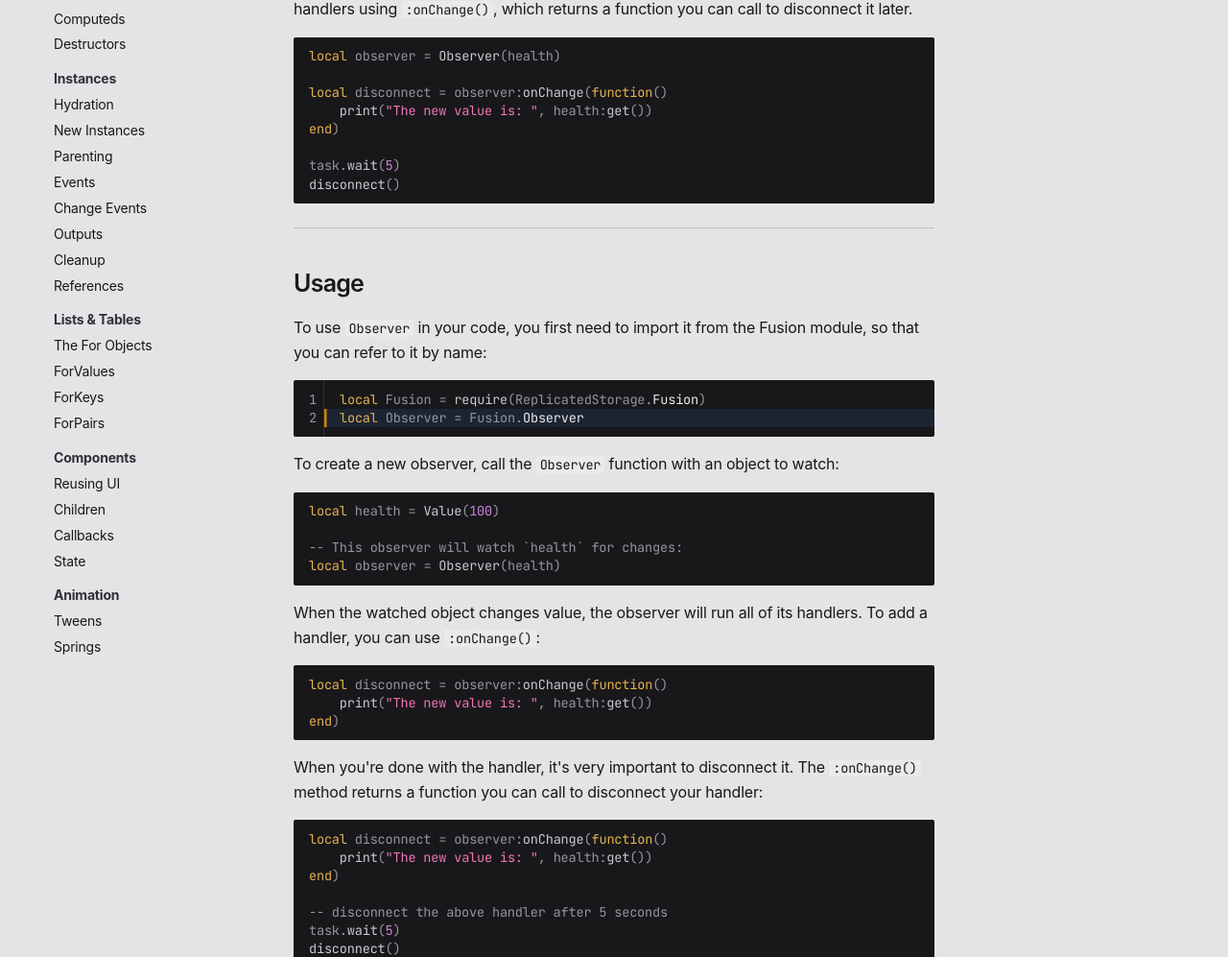
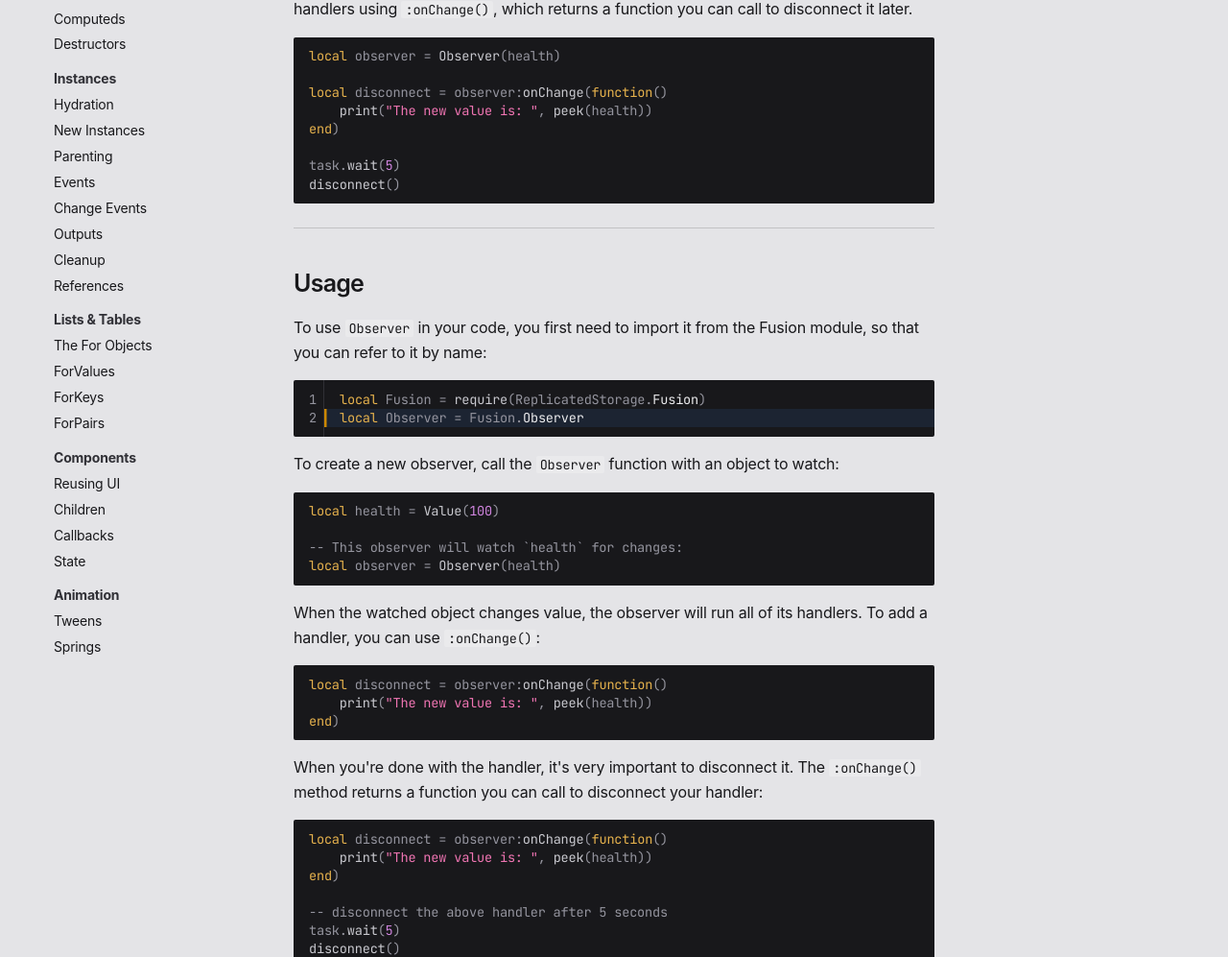
Before and after one commit to dphfox/Fusion, an MkDocs documentation site: the page built from docs/tutorials/fundamentals/observers.md, in a window 1280 px wide and 1400 px high. Shown: the part 256-1253 px from the top of the window at 96% size. Built offline with MkDocs 1.6.1 and Material for MkDocs 9.7.7, drawn with Linux system fonts in a browser that asks for light colours; some web fonts are replaced; comment, search, counter and statistics services are not loaded; the version menu is left out; some of the changed text lies outside the part shown.

Commit message:
Update Observers tutorial to use peek

````diff
--- a/docs/tutorials/fundamentals/observers.md
+++ b/docs/tutorials/fundamentals/observers.md
@@ -6,7 +6,7 @@ disconnect it later.
 local observer = Observer(health)
 
 local disconnect = observer:onChange(function()
-	print("The new value is: ", health:get())
+	print("The new value is: ", peek(health))
 end)
 
 task.wait(5)
@@ -39,7 +39,7 @@ To add a handler, you can use `:onChange()`:
 
 ```Lua
 local disconnect = observer:onChange(function()
-	print("The new value is: ", health:get())
+	print("The new value is: ", peek(health))
 end)
 ```
 
@@ -48,7 +48,7 @@ When you're done with the handler, it's very important to disconnect it. The
 
 ```Lua
 local disconnect = observer:onChange(function()
-	print("The new value is: ", health:get())
+	print("The new value is: ", peek(health))
 end)
 
 -- disconnect the above handler after 5 seconds
@@ -77,7 +77,7 @@ run:
 	local thing = Value("Hello")
 
 	Observer(thing):onChange(function()
-		print("=> Thing changed to", thing:get())
+		print("=> Thing changed to", peek(thing))
 	end)
 
 	print("Setting thing once...")
@@ -114,7 +114,7 @@ second argument - if you set it to `true`, an update will be forced:
 	local thing = Value("Hello")
 
 	Observer(thing):onChange(function()
-		print("=> Thing changed to", thing:get())
+		print("=> Thing changed to", peek(thing))
 	end)
 
 	print("Setting thing once...")
````
